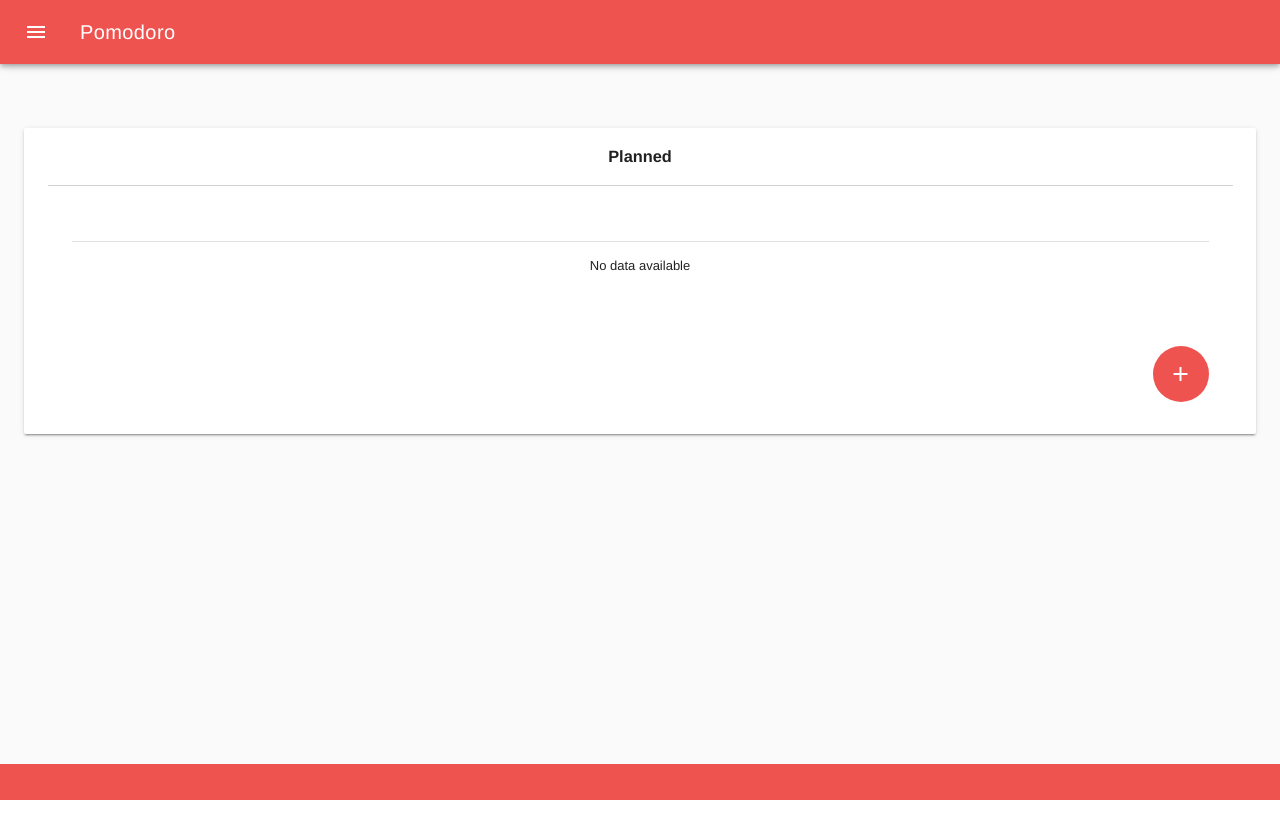
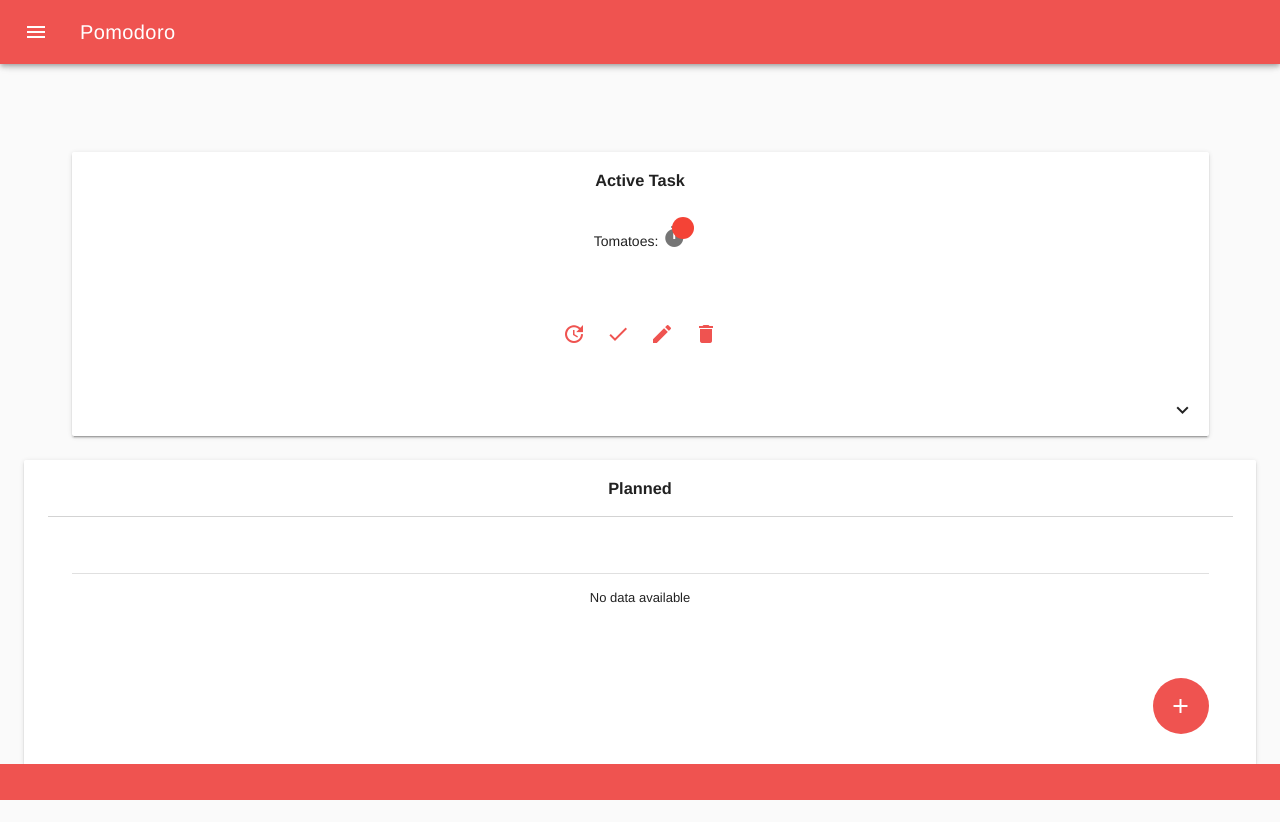
Before and after one commit to vasmitr/progressive-pomodoro, a Vue app: page / in a window 1280 px wide. Before the commit the page ends 800 px from the top, so only its background shows below. Built offline with nearby package versions, Linux system fonts and the light colour scheme.

Commit message:
Added active task component

```diff
--- a/src/App.vue
+++ b/src/App.vue
@@ -32,6 +32,11 @@
     color: #2c3e50;
   }
 
+   h3 {
+    text-align: center;
+    width: 100%;
+  }
+
   main {
     text-align: center;
     margin-top: 40px;
--- /dev/null
+++ b/src/components/tasks/ActiveTask.vue
@@ -0,0 +1,39 @@
+<template>
+  <v-container>
+    <v-flex xs12>
+      <v-card>
+        <v-card-title><h3>Active Task</h3></v-card-title>
+        <TaskCard :item="activeTask"/>
+        <v-card-actions>
+          <v-spacer></v-spacer>
+          <v-btn icon @click.native="show = !show">
+            <v-icon>keyboard_arrow_down</v-icon>
+          </v-btn>
+        </v-card-actions>
+        <v-card-text v-show="show">
+          <p>{{activeTask && activeTask.desc}}</p>
+        </v-card-text>
+      </v-card>
+    </v-flex>
+  </v-container>
+</template>
+
+<script>
+import TaskCard from './TaskCard'
+export default {
+  name: 'active-task',
+  data: () => ({
+    show: false
+  }),
+  components: {
+    TaskCard
+  },
+  props: [
+    'activeTask'
+  ]
+}
+</script>
+
+<style scoped>
+
+</style>
--- a/src/components/tasks/TaskCard.vue
+++ b/src/components/tasks/TaskCard.vue
@@ -3,7 +3,7 @@
     <v-card-text>
       <p>Tomatoes:
         <v-badge overlap color="red">
-          <span slot="badge" small>{{getTaskTomatoes(item.id).length}}</span>
+          <span slot="badge" small>{{item && getTaskTomatoes(item.id).length}}</span>
           <v-icon>timer</v-icon>
         </v-badge>
       </p>
@@ -13,7 +13,7 @@
       <v-container grid-list-xs text-xs-center>
         <v-layout row wrap>
           <v-flex xs12>
-            <v-btn v-if="!item.active" @click.stop.prevent="addTomato" icon>
+            <v-btn v-if="item && !item.active" @click.stop.prevent="addTomato" icon>
               <v-icon color="red lighten-1">alarm_add</v-icon>
             </v-btn>
             <v-btn v-else icon>
--- a/src/components/tasks/TaskList.vue
+++ b/src/components/tasks/TaskList.vue
@@ -1,5 +1,6 @@
 <template>
   <v-layout row wrap>
+    <ActiveTask :activeTask="getActiveTask"/>
     <v-flex xs12>
       <v-card>
         <v-card-title><h3>Planned</h3></v-card-title>
@@ -11,7 +12,11 @@
             :expand="true"
           >
             <template slot="items" slot-scope="props">
-              <tr @click="props.expanded = !props.expanded" :class="{active: props.item.active}" :key="props.item.id">
+              <tr
+                @click="props.expanded = !props.expanded"
+                :class="{active: getActiveTask && getActiveTask.id === props.item.id}"
+                :key="props.item.id"
+                >
                 <td colspan="11" class="column">{{ props.item.title }}</td>
                 <td layout>
                   <v-btn icon disabled>
@@ -44,6 +49,7 @@
 
   import TaskCard from './TaskCard'
   import TaskForm from './TaskForm'
+  import ActiveTask from './ActiveTask'
 
   const fixColspan = () => {
     // TODO: temporary fix of https://github.com/vuetifyjs/vuetify/issues/3419
@@ -57,6 +63,7 @@
   export default {
     name: 'task-list',
     components: {
+      ActiveTask,
       TaskCard,
       TaskForm
     },
@@ -67,7 +74,8 @@
     },
     computed: {
       ...mapGetters([
-        'getPlannedTasks'
+        'getPlannedTasks',
+        'getActiveTask'
       ])
     },
     mounted () {
@@ -80,11 +88,6 @@
 </script>
 
 <style scoped>
-
-  h3 {
-    text-align: center;
-    width: 100%;
-  }
 
   .active {
     color: rgb(239, 83, 80);
--- a/src/store/index.js
+++ b/src/store/index.js
@@ -16,6 +16,10 @@ const store = new Vuex.Store({
         return []
       }
       return [...state.tasks.filter((task) => !task.completed && task.planned)]
+    },
+    getActiveTask: (state, getters) => {
+      let activeTimer = getters.getActiveTimer
+      return state.tasks.filter((task) => task.id === (activeTimer && activeTimer.taskId))[0]
     },
     getTaskTomatoes: (state) => (taskId) => {
       if (state.timers.length === 0) {
@@ -107,14 +111,13 @@ const store = new Vuex.Store({
       const currentTimer = getters.getTimerById(timerObj.id)
       if (currentTimer) {
         const newTimer = {...currentTimer, 'timer': timerObj.timer}
-        console.log(newTimer.timer)
         if (newTimer.period >= newTimer.timer) {
           commit('_refreshTimer', {timer: newTimer, intervalId})
         } else {
           commit('_completeTimer', {timer: newTimer, intervalId})
         }
       // Check that store is initialized from keyval
-      } else if (this.timers.length !== 0) {
+      } else if (this.timers && this.timers.length !== 0) {
         // Clear background interval if timer doesn't exist
         window.sendMessageToSw(JSON.stringify({action: 'STOP_TIMER_QUIET', payload: intervalId}))
       }
```
